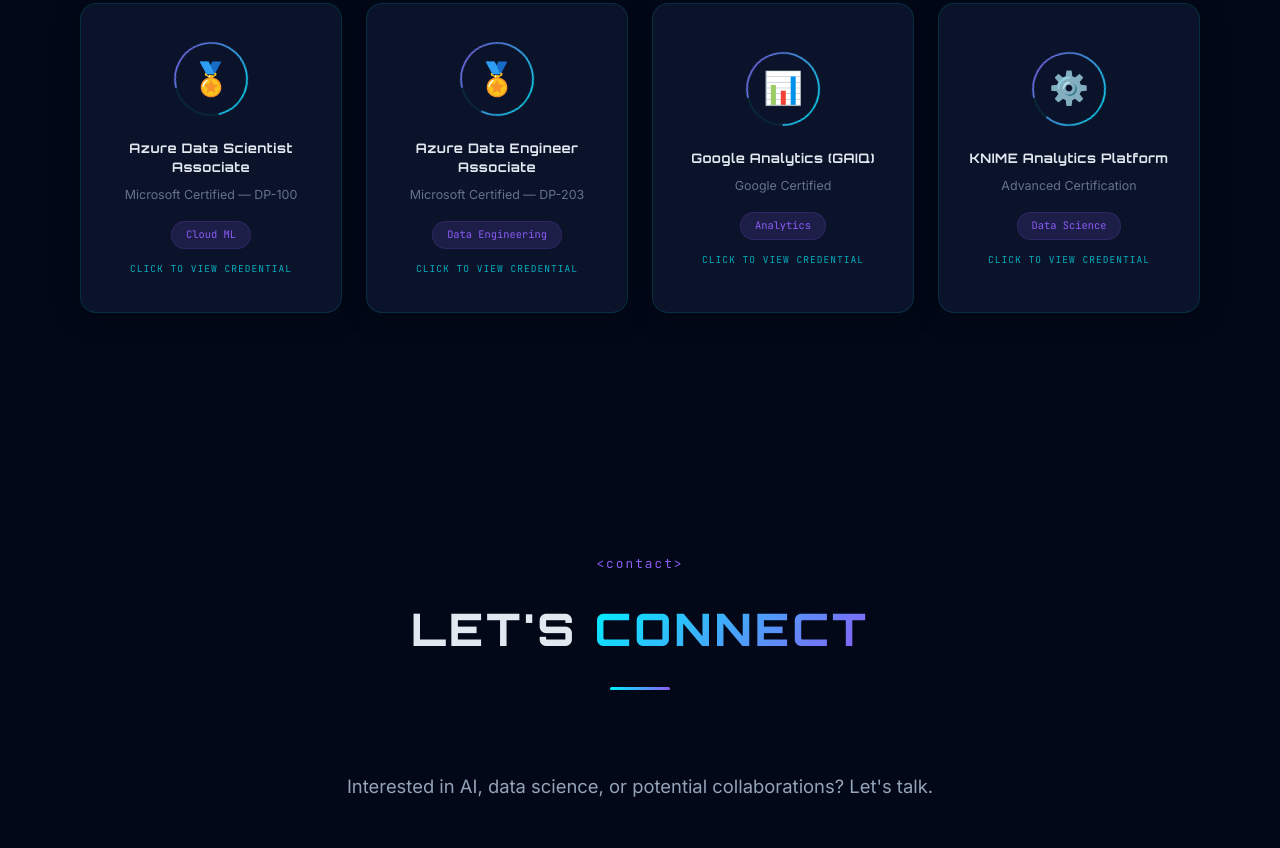
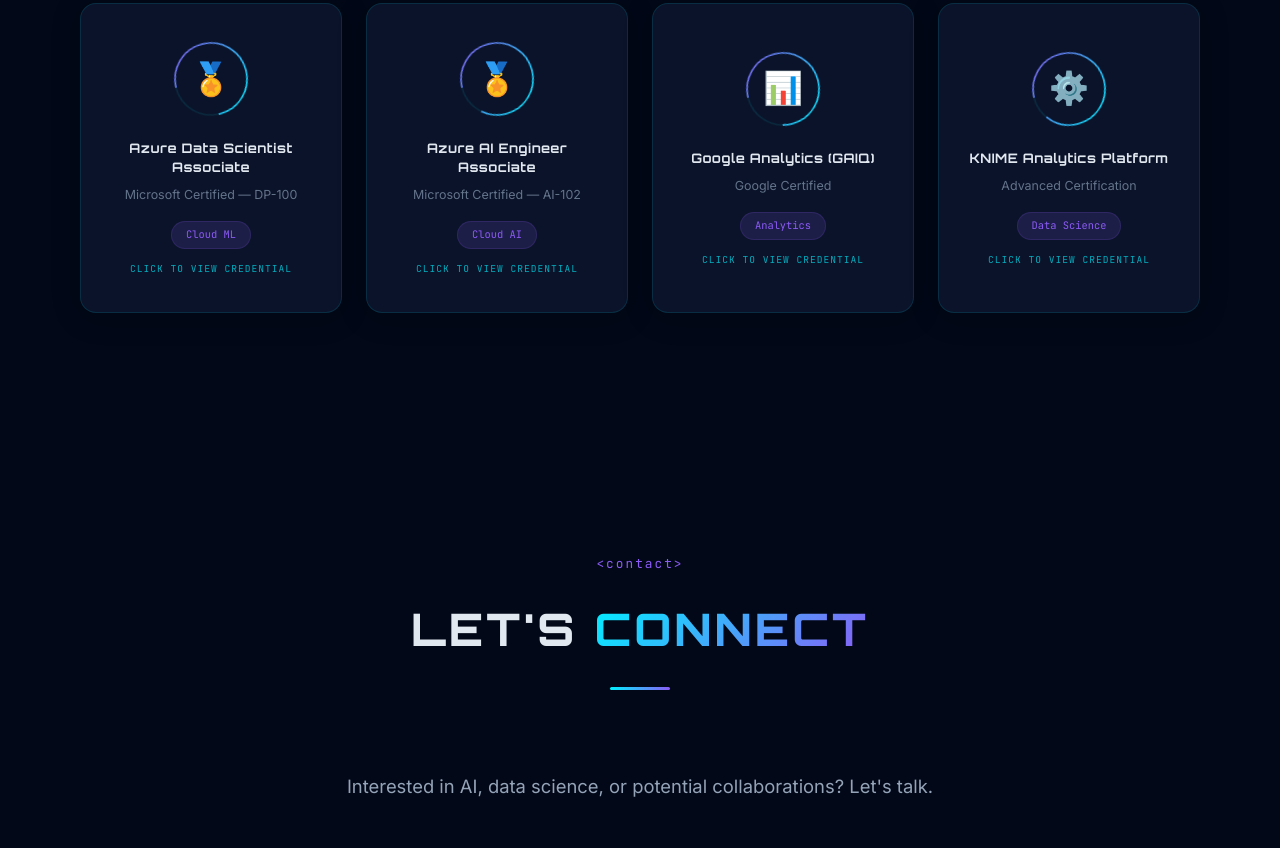
Before and after one commit to arijeetghosal/Portfolio, a plain HTML site: page index.html in a window 1280 px wide. Shown: the part 7564-8412 px from the top of the page. Drawn offline with Linux system fonts and the light colour scheme; animation ran at ten frames a second.

Commit message:
fix: change Azure Data Engineer DP-203 to Azure AI Engineer Associate AI-102

```diff
--- a/index.html
+++ b/index.html
@@ -689,7 +689,7 @@
                     </div>
                 </div>
 
-                <!-- Cert 2: Azure Data Engineer -->
+                <!-- Cert 2: Azure AI Engineer -->
                 <div class="cert-card" onclick="this.classList.toggle('flipped')">
                     <div class="cert-card-inner">
                         <div class="cert-card-front">
@@ -700,9 +700,9 @@
                                 </svg>
                                 <span class="cert-icon">🏅</span>
                             </div>
-                            <h3 class="cert-title">Azure Data Engineer Associate</h3>
-                            <p class="cert-issuer">Microsoft Certified — DP-203</p>
-                            <div class="cert-tag">Data Engineering</div>
+                            <h3 class="cert-title">Azure AI Engineer Associate</h3>
+                            <p class="cert-issuer">Microsoft Certified — AI-102</p>
+                            <div class="cert-tag">Cloud AI</div>
                             <div class="cert-click-hint">Click to view credential</div>
                         </div>
                         <div class="cert-card-back">
@@ -710,12 +710,12 @@
                                 <div class="cert-vector ms-theme data-eng">
                                     <div class="vector-seal"></div>
                                     <div class="vector-title">Microsoft Certified</div>
-                                    <div class="vector-subtitle">Azure Data Engineer</div>
-                                    <div class="vector-footer">DP-203</div>
+                                    <div class="vector-subtitle">Azure AI Engineer</div>
+                                    <div class="vector-footer">AI-102</div>
                                 </div>
                             </div>
                             <h4 class="cert-back-title">Verified Expertise</h4>
-                            <p class="cert-back-desc">Data ingestion pipelines, Azure Databricks Spark clusters, Azure Synapse analytics, Cosmos DB integration, stream processing.</p>
+                            <p class="cert-back-desc">Azure OpenAI Service, Cognitive Search, custom computer vision, speech & language translation APIs, conversational agent setup.</p>
                             <div class="cert-back-action">Click to flip back</div>
                         </div>
                     </div>
--- a/script.js
+++ b/script.js
@@ -875,7 +875,7 @@ class Chatbot {
 
         // Skills / Stack
         if (clean.includes('skill') || clean.includes('stack') || clean.includes('tech') || clean.includes('python')) {
-            return "His primary weapon is **Python**, supported by TensorFlow, Scikit-Learn, and XGBoost. On the cloud side, he is a Microsoft Certified Azure Data Scientist & Data Engineer. Scroll down to check out the **Interactive Radar Chart** to see his exact proficiencies!";
+            return "His primary weapon is **Python**, supported by TensorFlow, Scikit-Learn, and XGBoost. On the cloud side, he is a Microsoft Certified Azure Data Scientist & AI Engineer. Scroll down to check out the **Interactive Radar Chart** to see his exact proficiencies!";
         }
 
         // Jokes
```
